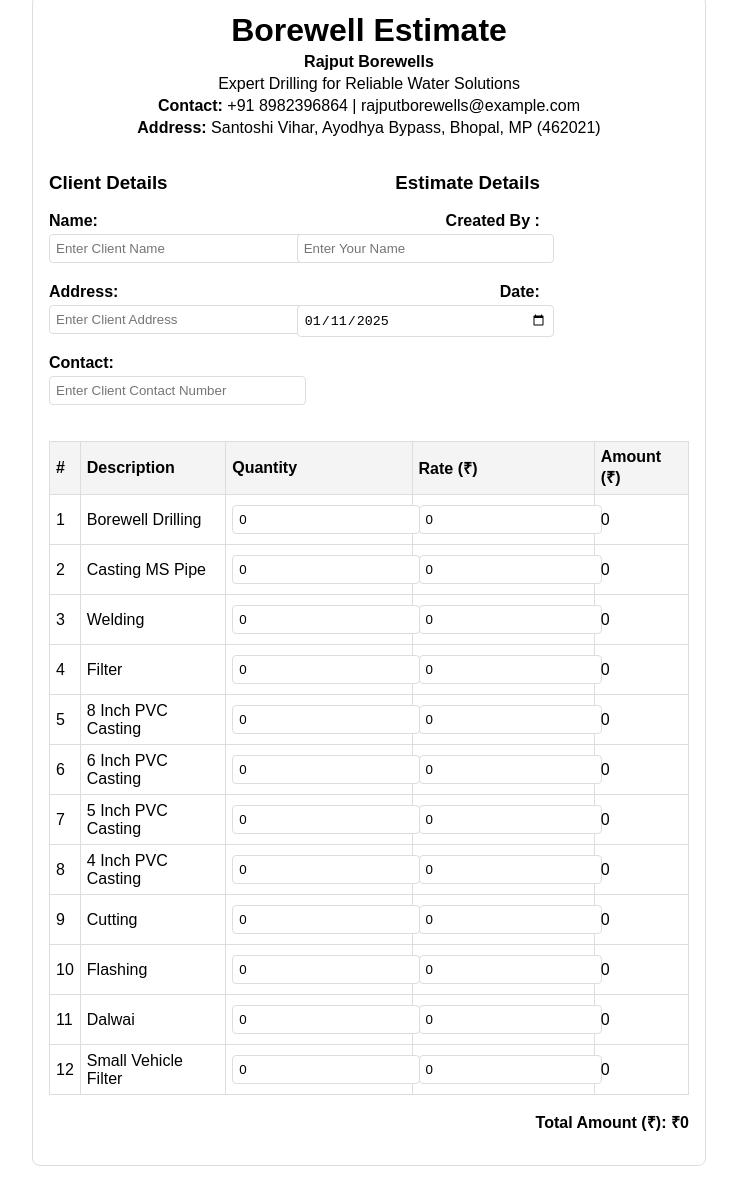
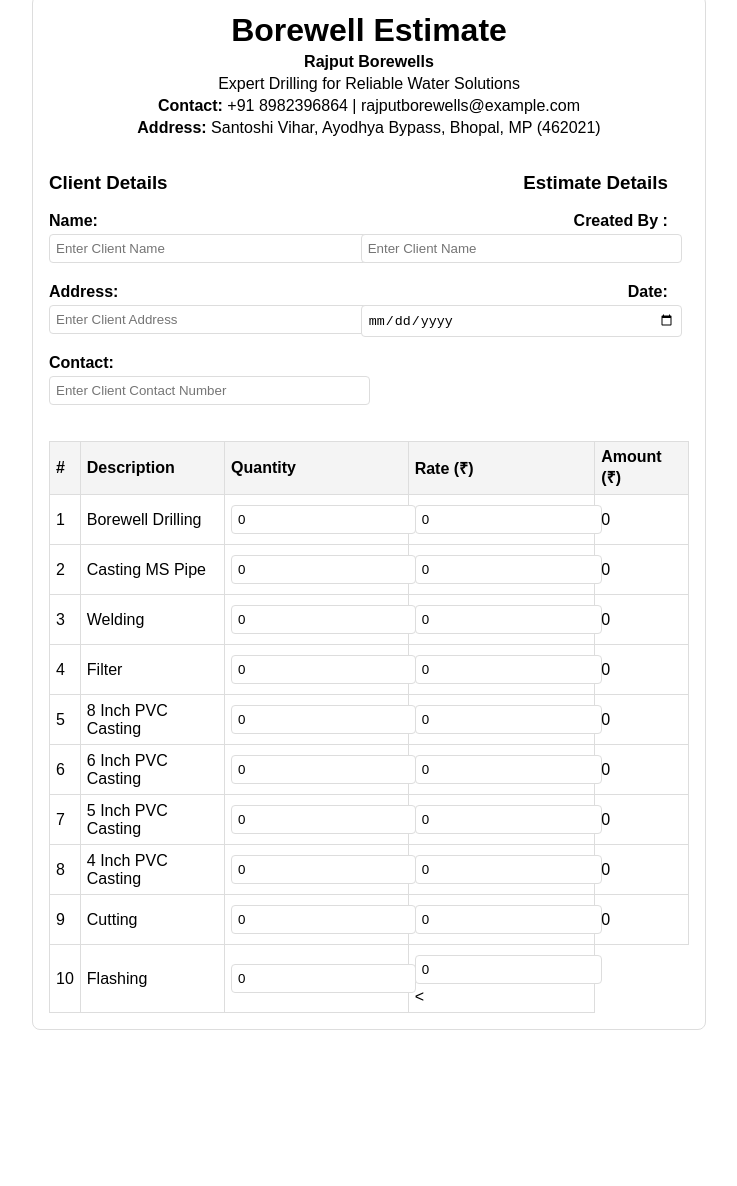
Before and after one commit to Shubham-Thakur-India/rborewells, a plain HTML site: page index.html in a window 1280 px wide. Shown: the part 25-1211 px from the top of the page, without its empty margins (271-1008 px from the left). After the commit the page ends 1075 px from the top, so only its background shows below. Drawn offline with Linux system fonts and the light colour scheme.

Commit message:
Update index.html

```diff
--- a/index.html
+++ b/index.html
@@ -29,7 +29,7 @@
             margin: 16px 0; /* Reduced from 20px */
         }
         .details .client, .details .company {
-            width: 38%; /* Reduced from 48% */
+            width: 48%; /* Reduced width of client and company boxes */
             display: inline-block;
             vertical-align: top;
         }
@@ -83,9 +83,9 @@
                 <p><strong>Address:</strong> <input type="text" id="clientAddress" class="input-field" placeholder="Enter Client Address"></p>
                 <p><strong>Contact:</strong> <input type="text" id="clientContact" class="input-field" placeholder="Enter Client Contact Number"></p>
             </div>
-            <div class="company">
+            <div class="company" style="text-align: right;"> <!-- Right align for the company section -->
                 <h3>Estimate Details</h3>
-                <p><strong>Created By :</strong> <input type="text" id="CreatorName" class="input-field" placeholder="Enter Your Name"></p>
+                <p><strong>Created By :</strong> <input type="text" id="clientName" class="input-field" placeholder="Enter Client Name"></p>
                 <p><strong>Date:</strong> <input type="date" id="invoiceDate" class="input-field"></p>
             </div>
         </div>
@@ -170,52 +170,4 @@
                         <td>10</td>
                         <td>Flashing</td>
                         <td><input type="number" id="quantity10" class="input-field" value="0" oninput="calculateAmount()"></td>
-                        <td><input type="number" id="rate10" class="input-field" value="0" oninput="calculateAmount()"></td>
-                        <td><span id="amount10">0</span></td>
-                    </tr>
-                    <tr>
-                        <td>11</td>
-                        <td>Dalwai</td>
-                        <td><input type="number" id="quantity11" class="input-field" value="0" oninput="calculateAmount()"></td>
-                        <td><input type="number" id="rate11" class="input-field" value="0" oninput="calculateAmount()"></td>
-                        <td><span id="amount11">0</span></td>
-                    </tr>
-                    <tr>
-                        <td>12</td>
-                        <td>Small Vehicle Filter</td>
-                        <td><input type="number" id="quantity12" class="input-field" value="0" oninput="calculateAmount()"></td>
-                        <td><input type="number" id="rate12" class="input-field" value="0" oninput="calculateAmount()"></td>
-                        <td><span id="amount12">0</span></td>
-                    </tr>
-                </tbody>
-            </table>
-        </div>
-
-        <!-- Total Amount Section -->
-        <div class="total">
-            <p><strong>Total Amount (₹):</strong> ₹<span id="totalAmount">0</span></p>
-        </div>
-    </div>
-
-    <script>
-        // Set the date input field to today's date
-        document.getElementById("invoiceDate").value = new Date().toISOString().split('T')[0];
-
-        function calculateAmount() {
-            var total = 0;
-
-            // Loop through each row and calculate the amount
-            for (var i = 1; i <= 12; i++) {
-                var quantity = document.getElementById('quantity' + i).value;
-                var rate = document.getElementById('rate' + i).value;
-                var amount = quantity * rate;
-                document.getElementById('amount' + i).innerText = amount;
-                total += parseFloat(amount);
-            }
-
-            // Update total amount
-            document.getElementById('totalAmount').innerText = total.toFixed(2);
-        }
-    </script>
-</body>
-</html>
+                        <td><input type="number" id="rate10" class="input-field" value="0" oninput="calculateAmount()"><
```
